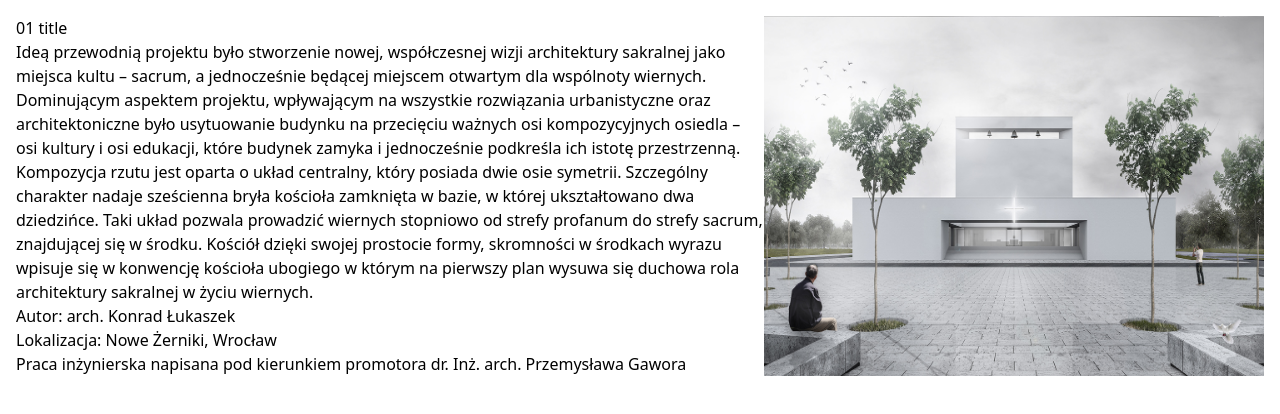
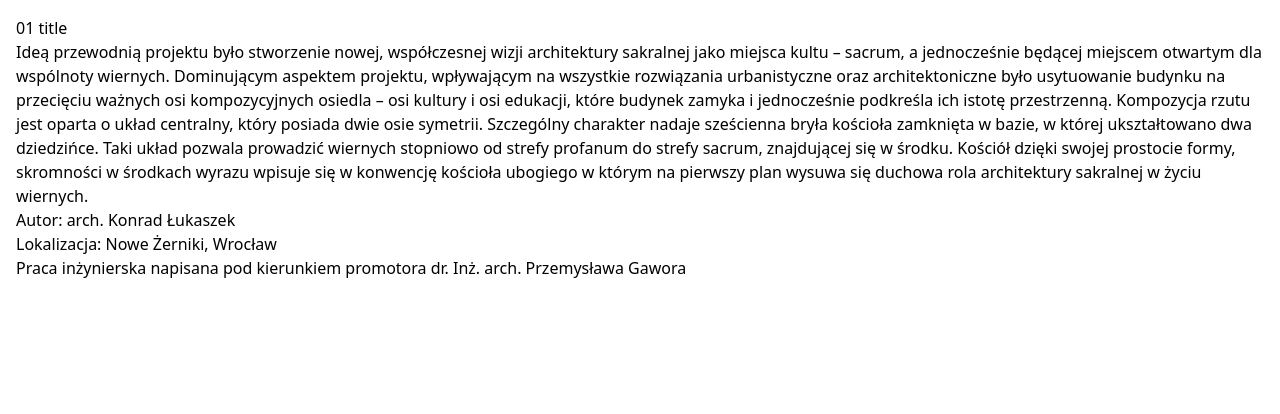
Before and after one commit to mateuszkornecki/lu-ku-studio, a Gatsby site: page /architektura/01 in a window 1280 px wide. Built offline with nearby package versions, Linux system fonts and the light colour scheme; Gatsby itself is replaced by a stand-in of ours.

Commit message:
feat: deleted image from projectTemplate

```diff
--- a/src/templates/projectTemplate.tsx
+++ b/src/templates/projectTemplate.tsx
@@ -21,7 +21,6 @@ export default function Template({
           <p>Lokalizacja: {frontmatter.location}</p>
           <p>{frontmatter.footer}</p>
         </div>
-        <img style={{ width: "500px" }} src={projectCoverFluid.src} />
         {/*<Img src={featuredImgFluid} />*/}
       </article>
     </main>
```
